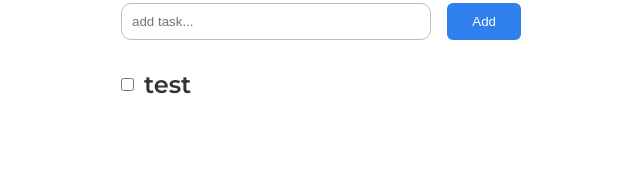
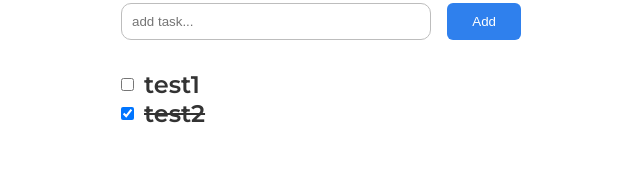
Before and after one commit to Revixxd/to-do-list, a React (Create React App) app: page / in a window 1280 px wide. Shown: the part 149-327 px from the top of the page, without its empty margins (319-959 px from the left). Built offline with nearby package versions, Linux system fonts and the light colour scheme.

Commit message:
filtering working

```diff
--- a/src/App.js
+++ b/src/App.js
@@ -7,7 +7,7 @@ import Footer from "./components/Footer/Footer";
 
 // importing styling
 import {GlobalStyles} from "./components/globalstyling"
-import React from "react";
+import React, { useEffect } from "react";
 
 
 function App() {
@@ -15,11 +15,37 @@ function App() {
 
   const [allTasks, setallTasks] = React.useState([{
     id:1,
-    content: "test",
+    content: "test1",
     completed: false
-  }])
+    },
+    {
+    id:2,
+    content: "test2",
+    completed: true
+    }
+  ])
+  const [task, setTask] = React.useState("")
 
-  const [task, setTask] = React.useState("")
+  const activeTasks = allTasks.filter(item => item.completed === false )
+  const completedTasks = allTasks.filter(item => item.completed === true)
+
+  const [currentShowedList, setCurrentShoweList] = React.useState(allTasks)
+  const currentStatus = "active"
+
+
+  function test(currentStatus){
+    switch (currentStatus){
+    case 'all':
+      setCurrentShoweList(allTasks)
+      break;
+    case 'active':
+      setCurrentShoweList(activeTasks)
+      break;
+    case 'completed':
+      setCurrentShoweList(completedTasks)
+      break;
+    }
+  }
 
 
   function addTask(e){
@@ -41,7 +67,7 @@ function App() {
 
       //clear passed task
       setTask("")
-
+      console.log(allTasks)
     }
 
   }
@@ -53,7 +79,10 @@ function App() {
       return item;
     })
     setallTasks(newList)
+
   }
+
+
 
   return (
     <>
@@ -66,8 +95,9 @@ function App() {
             addTask ={addTask}
             setTask = {setTask}
             task= {task}
+            changeShowedState = {test}
             />
-            <ListElementsContainer tasks = {allTasks} changeComplete = {changeComplete}/>
+            <ListElementsContainer tasks = {currentShowedList} changeComplete = {changeComplete}/>
           </div>
         <Footer/>
       </div>
--- a/src/components/InteractiveSection/InteractiveSection.js
+++ b/src/components/InteractiveSection/InteractiveSection.js
@@ -4,9 +4,9 @@ function InteractiveSection(props){
     return(
         <InteractiveSectionStyled>
             <nav className="statusSelection">
-                <h3 onClick={props.changeStatus}>All</h3>
-                <h3 onClick={props.changeStatus}>Active</h3>
-                <h3 onClick={props.changeStatus}>Completed</h3>
+                <h3 onClick={() => props.changeShowedState("all")}>All</h3>
+                <h3 onClick={() => props.changeShowedState("active")}>Active</h3>
+                <h3 onClick={() => props.changeShowedState("completed")}>Completed</h3>
             </nav>
             <hr></hr>
                 <form  onSubmit={props.addTask}>
```
